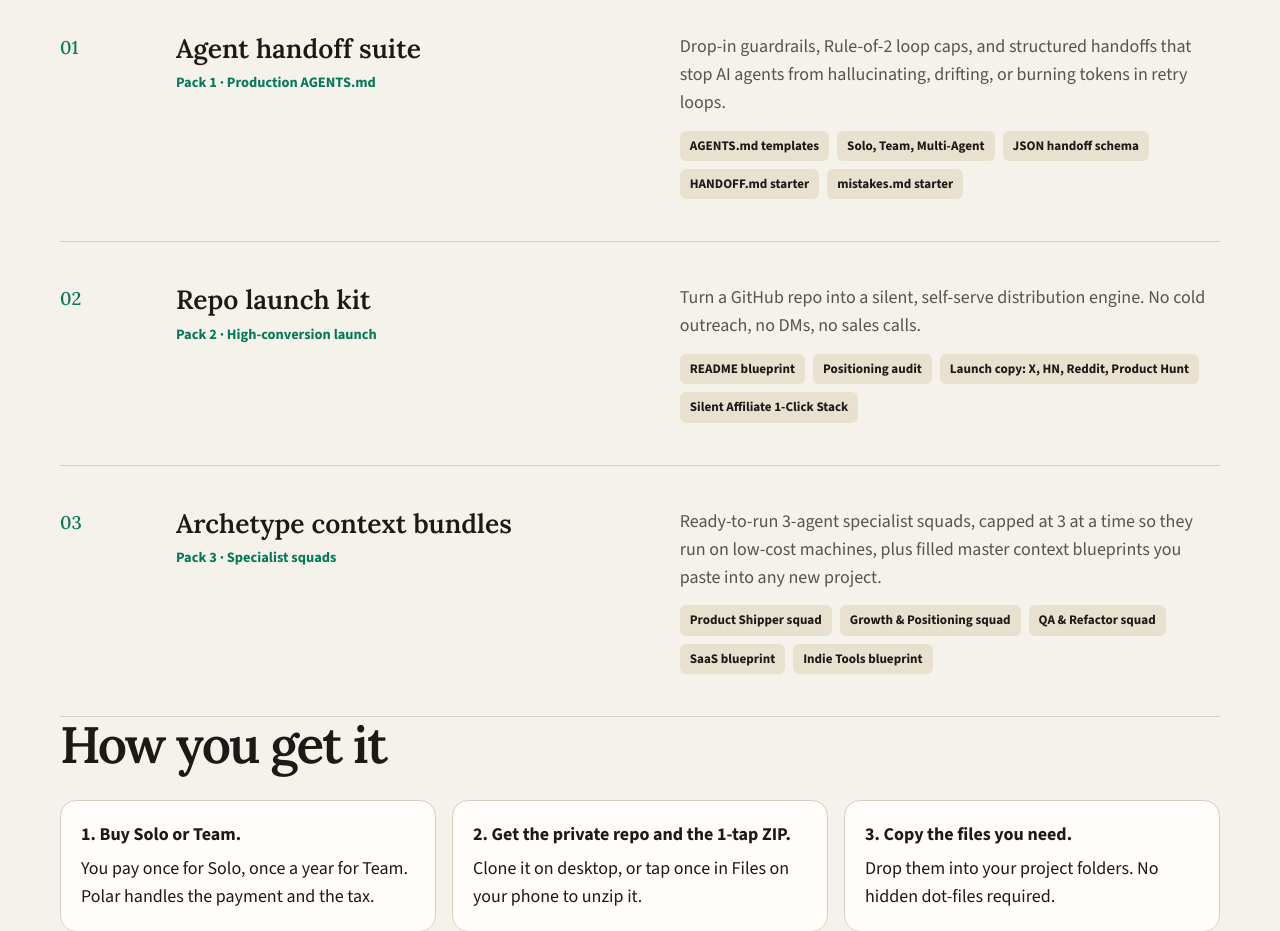
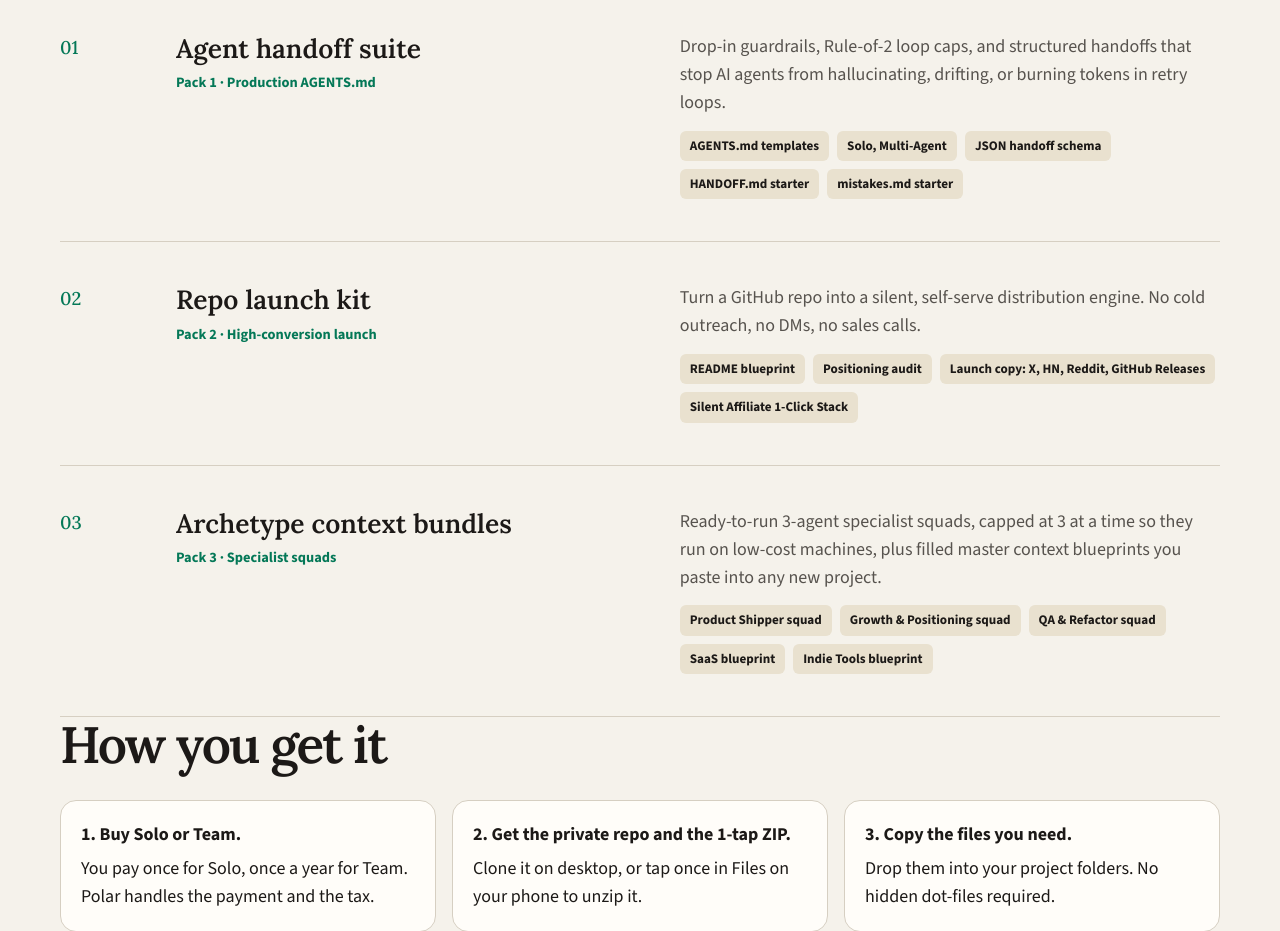
Before and after one commit to kelli-dotcom/kelli-dotcom.github.io, a plain HTML site: page pro-vault.html in a window 1280 px wide. Shown: the part 880-1811 px from the top of the page. Drawn offline with nearby package versions, Linux system fonts and the light colour scheme.

Commit message:
progress

```diff
--- a/pro-vault.html
+++ b/pro-vault.html
@@ -477,7 +477,7 @@
           </div>
           <div class="project-detail">
             <p>Drop-in guardrails, Rule-of-2 loop caps, and structured handoffs that stop AI agents from hallucinating, drifting, or burning tokens in retry loops.</p>
-            <div class="tags"><span class="tag">AGENTS.md templates</span><span class="tag">Solo, Team, Multi-Agent</span><span class="tag">JSON handoff schema</span><span class="tag">HANDOFF.md starter</span><span class="tag">mistakes.md starter</span></div>
+            <div class="tags"><span class="tag">AGENTS.md templates</span><span class="tag">Solo, Multi-Agent</span><span class="tag">JSON handoff schema</span><span class="tag">HANDOFF.md starter</span><span class="tag">mistakes.md starter</span></div>
           </div>
         </article>
 
@@ -489,7 +489,7 @@
           </div>
           <div class="project-detail">
             <p>Turn a GitHub repo into a silent, self-serve distribution engine. No cold outreach, no DMs, no sales calls.</p>
-            <div class="tags"><span class="tag">README blueprint</span><span class="tag">Positioning audit</span><span class="tag">Launch copy: X, HN, Reddit, Product Hunt</span><span class="tag">Silent Affiliate 1-Click Stack</span></div>
+            <div class="tags"><span class="tag">README blueprint</span><span class="tag">Positioning audit</span><span class="tag">Launch copy: X, HN, Reddit, GitHub Releases</span><span class="tag">Silent Affiliate 1-Click Stack</span></div>
           </div>
         </article>
 
```
